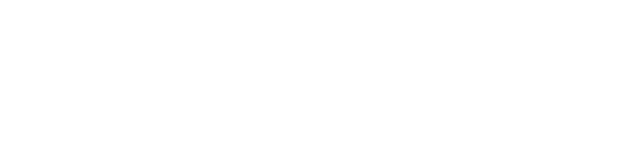
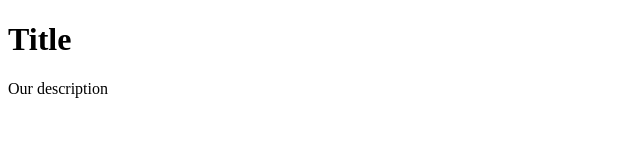
Before and after one commit to gudronchick/start_with_github, a plain HTML site: page index.html in a window 1280 px wide. Shown: the whole page, without its empty margins (0-640 px from the left). Drawn offline with Linux system fonts and the light colour scheme.

Commit message:
index.html title and desc

```diff
--- a/index.html
+++ b/index.html
@@ -5,5 +5,9 @@
     <meta name="viewport" content="width=device-width, initial-scale=1.0" />
     <title>Document</title>
   </head>
-  <body></body>
+  <body>
+    <h1>Title</h1>
+    <p>Our description</p>
+    <script src="script.js"></script>
+  </body>
 </html>
```
Also changed, not shown: script.js (added).
